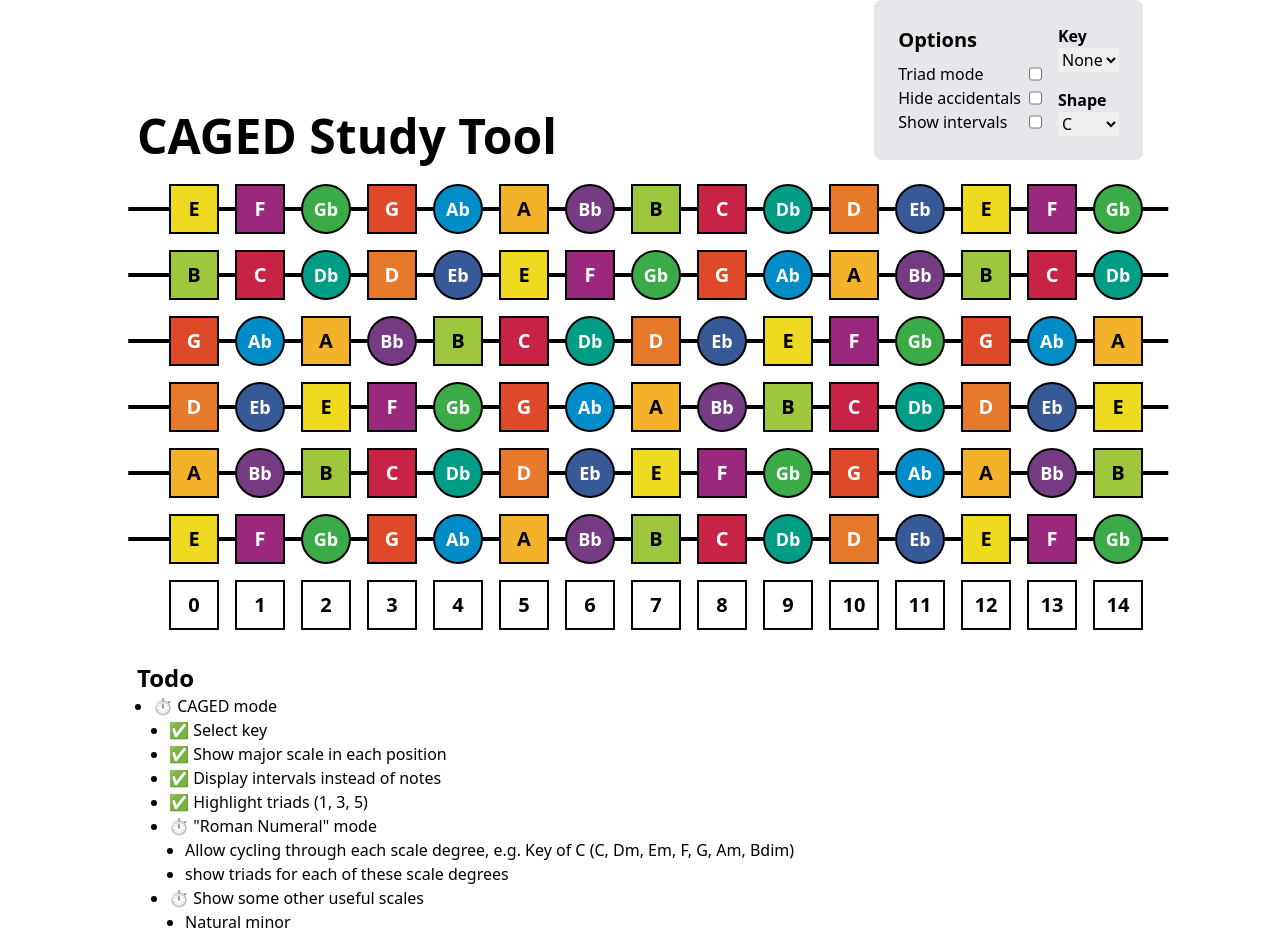
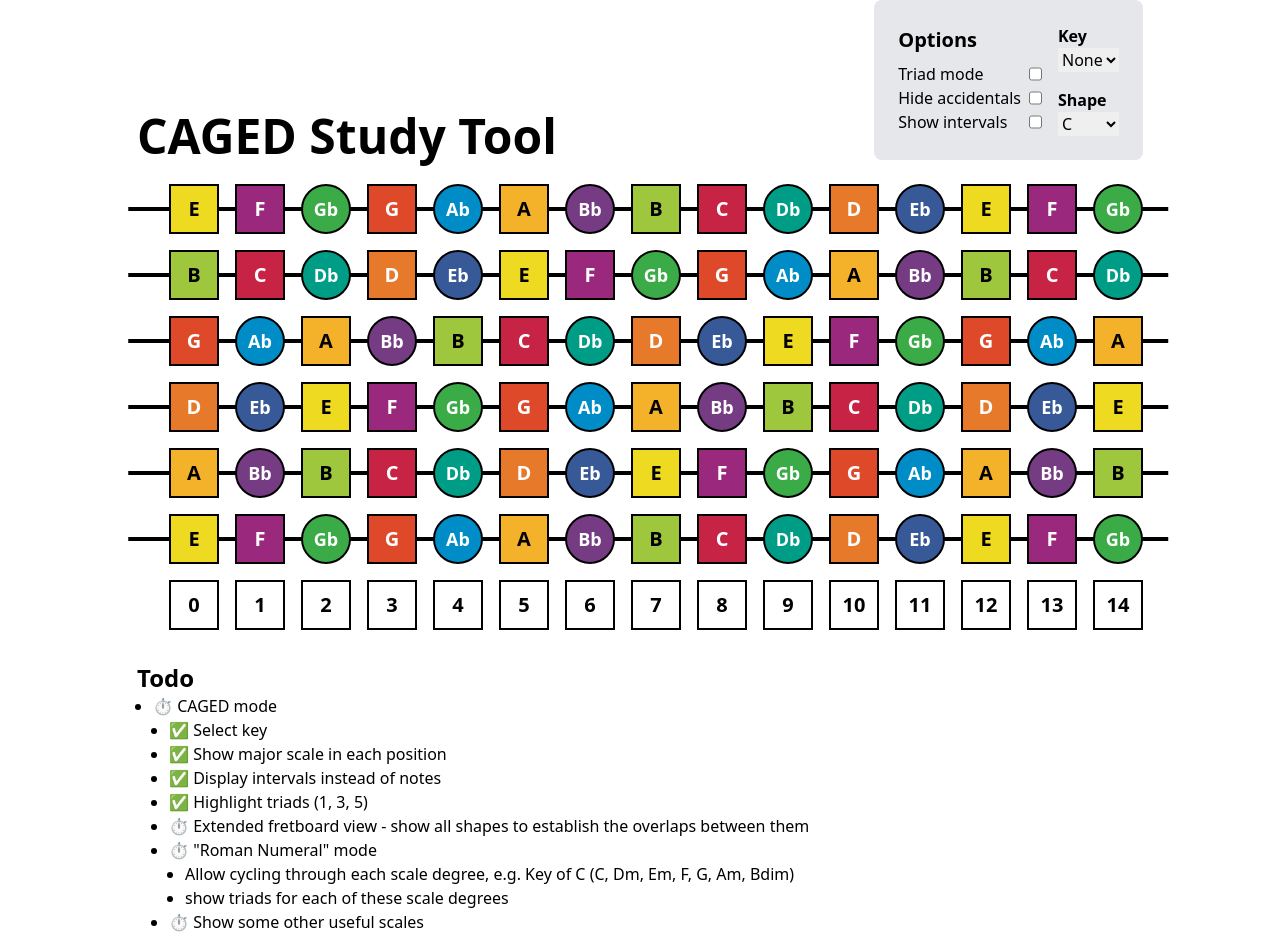
Before and after one commit to 3stacks/CAGED-practice-tool, a React (Vite) app: page / in a window 1280 px wide. Shown: the top 938 px of the page. Built offline with nearby package versions, Linux system fonts and the light colour scheme.

Commit message:
update todo

```diff
--- a/src/App.tsx
+++ b/src/App.tsx
@@ -150,6 +150,10 @@ function App() {
               <li>✅ Display intervals instead of notes</li>
               <li>✅ Highlight triads (1, 3, 5)</li>
               <li>
+                ⏱️ Extended fretboard view - show all shapes to establish the
+                overlaps between them
+              </li>
+              <li>
                 ⏱️ &quot;Roman Numeral&quot; mode
                 <ul className="list-disc pl-4">
                   <li>
```
